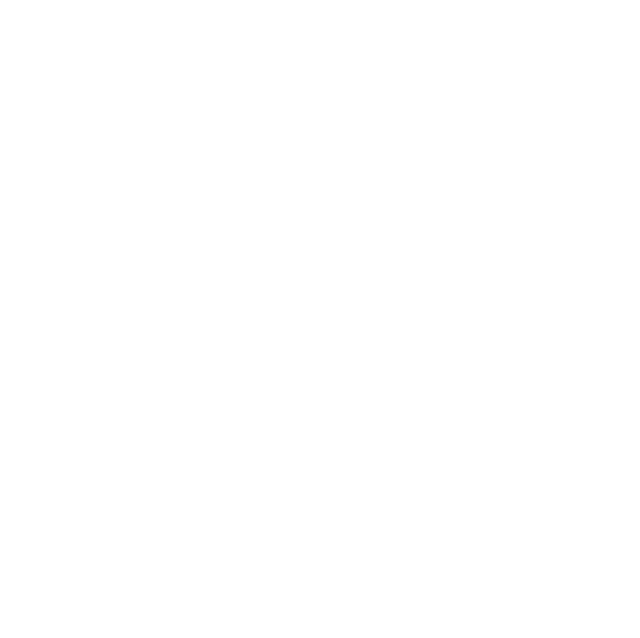
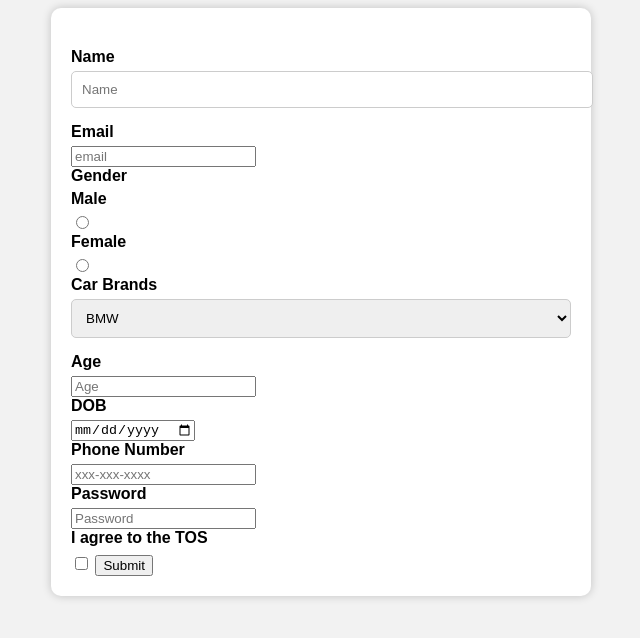
Before and after one commit to acciojob/signup-form-car-Impradeep2000, a website: page main.html in a window 1280 px wide. Shown: the whole page, without its empty margins (319-959 px from the left). Drawn offline with Linux system fonts and the light colour scheme.

Commit message:
created a submission

```diff
--- a/main.html
+++ b/main.html
@@ -8,6 +8,36 @@
 
 <body>
 	<!-- the entire body must be written by student -->
+	<div class="container">
+	<form method="post">
+		<label for="name">Name</label>
+		<input type="text" id="name" placeholder="Name" required>
+		<label for="email">Email</label>
+		<input type="email" id="email" placeholder="email" required>
+		<label>Gender</label>
+		<label for="gender_m">Male</label>
+		<input type="radio" id="gender_m" name="gender">
+		<label for="gender_f">Female</label>
+		<input type="radio" id="gender_m" name="gender">
+		<label for="cars">Car Brands</label>
+		<select name="car" id="cars">
+			<option value="BMW">BMW</otion>
+			<option value="Audi">Audi</otion>
+			<option value="Mercedes">Mercedes</otion>
+		</select>
+		<label for="age">Age</label>
+		<input type="number" id="age" placeholder="Age" required>
+		<label for="dob">DOB</label>
+		<input type="date" id="dob" required>
+		<label for="tel">Phone Number</label>
+		<input type="tel" id="tel" placeholder="xxx-xxx-xxxx">
+		<label for="password">Password</label>
+		<input type="password" id="password" placeholder="Password" required>
+		<label for="tos">I agree to the TOS</label>
+		<input type="checkbox" id="tos">
+		<button type="submit">Submit</button>
+	</form>
+	</div>
     <script type="text/javascript" src="./script.js">
 </script>
 
--- a/styles.css
+++ b/styles.css
@@ -1,2 +1,59 @@
 
 /* Your CSS Code here. */
+body {
+            font-family: Arial, sans-serif;
+            background-color: #f2f2f2;
+        }
+
+        .container {
+            max-width: 500px;
+            margin: 0 auto;
+            padding: 20px;
+            background-color: #fff;
+            border-radius: 10px;
+            box-shadow: 0 0 10px rgba(0, 0, 0, 0.2);
+        }
+
+        h1 {
+            text-align: center;
+        }
+
+        form {
+            margin-top: 20px;
+        }
+
+        label {
+            display: block;
+            font-weight: bold;
+            margin-bottom: 5px;
+        }
+
+        input[type="text"],
+        select {
+            width: 100%;
+            padding: 10px;
+            margin-bottom: 15px;
+            border: 1px solid #ccc;
+            border-radius: 5px;
+        }
+
+        input[type="checkbox"] {
+            margin-top: 5px;
+        }
+
+        select[multiple] {
+            height: 100px;
+        }
+
+        input[type="submit"] {
+            background-color: #007BFF;
+            color: #fff;
+            padding: 10px 20px;
+            border: none;
+            border-radius: 5px;
+            cursor: pointer;
+        }
+
+        input[type="submit"]:hover {
+            background-color: #0056b3;
+        }
```
